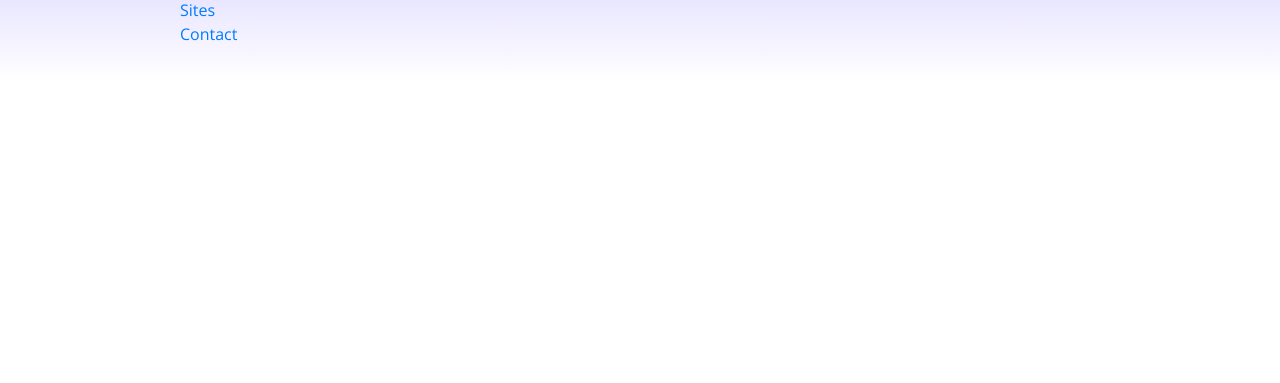
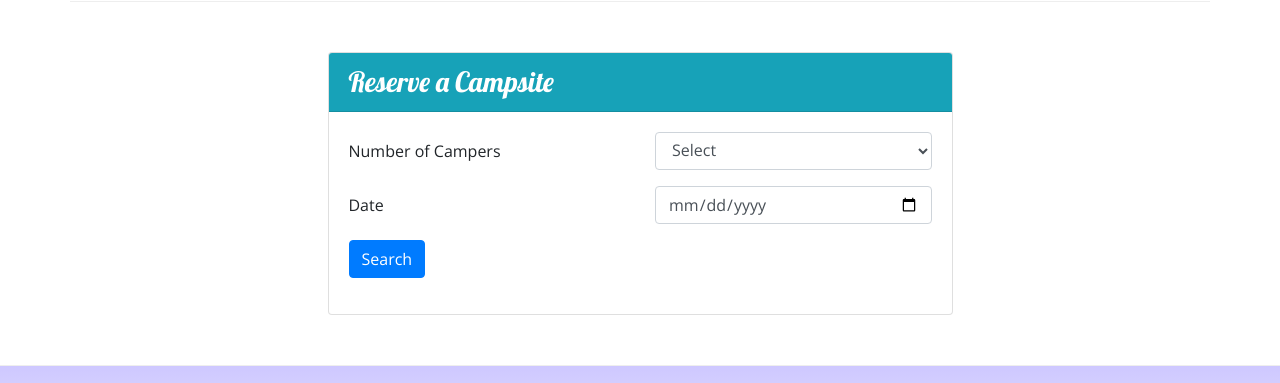
Before and after one commit to drobi710/nucamp-bootstrap, a website: page index.html in a window 1280 px wide. Shown: the part 1151-1534 px from the top of the page. Before the commit the page ends 1233 px from the top, so only its background shows below. Drawn offline with nearby package versions, Linux system fonts and the light colour scheme.

Commit message:
Week 2 Assignment

```diff
--- a/index.html
+++ b/index.html
@@ -28,6 +28,9 @@
           <div class="col">
             <h1>NuCamp</h1>
             <h2>a better way to camp</h2>
+          </div>
+          <div class="col col-md-4 col-xl-2 mt-4">
+            <a class="text-nowrap" href="#reserveForm"><button class="btn btn-info btn-lg">Reserve Campsite</button></a>
           </div>
         </div>
       </div>
@@ -71,10 +74,15 @@
             <h2>Featured Campsites</h2>
           </div>
           <div class="col">
-            <h3>React Lake Campground</h3>
-            <p class="d-none d-sm-block">Nestled in the foothills of the Chrome Mountains, this campground on the
+            <div class="media">
+              <div class="media-body align-self-center">
+                <h3>React Lake Campground</h3>
+                <p class="d-none d-sm-block">Nestled in the foothills of the Chrome Mountains, this campground on the
               shores of the pristine React Lake is a favorite for fly fishers.</p>
-          </div>
+                </div>
+                <img class="img-thumbnail d-flex ml-3" src="/img/react-lake-thumb.jpg" alt="react lake thumbnail">
+              </div>
+            </div>
         </div>
 
         <div class="row row-content align-items-center">
@@ -92,6 +100,48 @@
           </div>
         </div>
     </div>
+
+    <div class="row row-content align-items-center">
+      <div class="col-sm-6 mx-auto">
+        <div class="card">
+          <h3 class="card-header bg-info text-white">Reserve a Campsite</h3>
+          <div class="card-body">
+            <form id="reserveForm">
+              <div class="row">
+                <label for="numCampers" class="col-sm-6 col-form-label">Number of Campers</label>
+                <div class="col form-group">
+                <select name="numCampers" id="numCampers" class="form-control">
+                  <option value="">Select</option>
+                  <option value="1">1</option>
+                  <option value="2">2</option>
+                  <option value="3">3</option>
+                  <option value="4">4</option>
+                  <option value="5">5</option>
+                  <option value="6">6</option>
+                </select>
+              </div>
+              </div>
+              <div class="row">
+                <label for="date" class="col-sm-6 col-form-label">Date</label>
+                <div class="col-sm-6  form-group">
+                <input type="date" class="form-control" id="date" name="date" placeholder="">
+              </div>
+              </div>
+
+              <div class="row">
+                <div class="col form-group">
+                  <button class="btn btn-primary" type="submit">Search</button>
+                </div>
+              </div>
+
+            </form>
+          </div>
+        </div>
+        </div>
+      </div>
+
+
+
     <footer class="site-footer">
       <div class="container">
         <div class="row">
```
